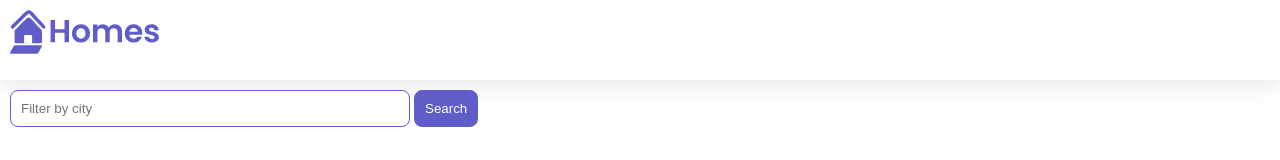
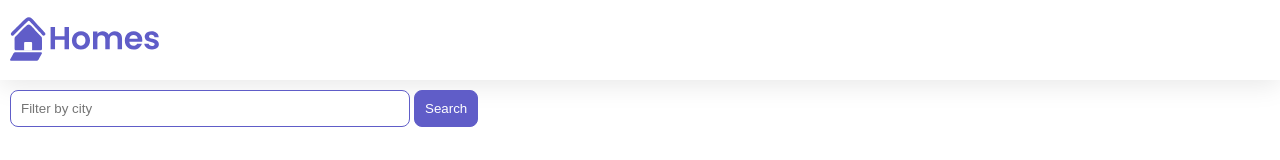
Before and after one commit to LillaDou/Angular-house-for-rent-app, an Angular app: page / in a window 1280 px wide. Shown: the top 160 px of the page. Built offline with nearby package versions, Linux system fonts and the light colour scheme.

Commit message:
Css changes in logo positioning

```diff
--- a/src/app/app.component.css
+++ b/src/app/app.component.css
@@ -1,12 +1,19 @@
 :host {
   --content-padding: 10px;
 }
+
 header {
   display: block;
   height: 60px;
   padding: var(--content-padding);
   box-shadow: 0px 5px 25px var(--shadow-color);
 }
+
+.brand-logo {
+  /* border: 1px red solid; */
+  margin-top: 7px;
+}
+
 .content {
   padding: var(--content-padding);
 }
```
